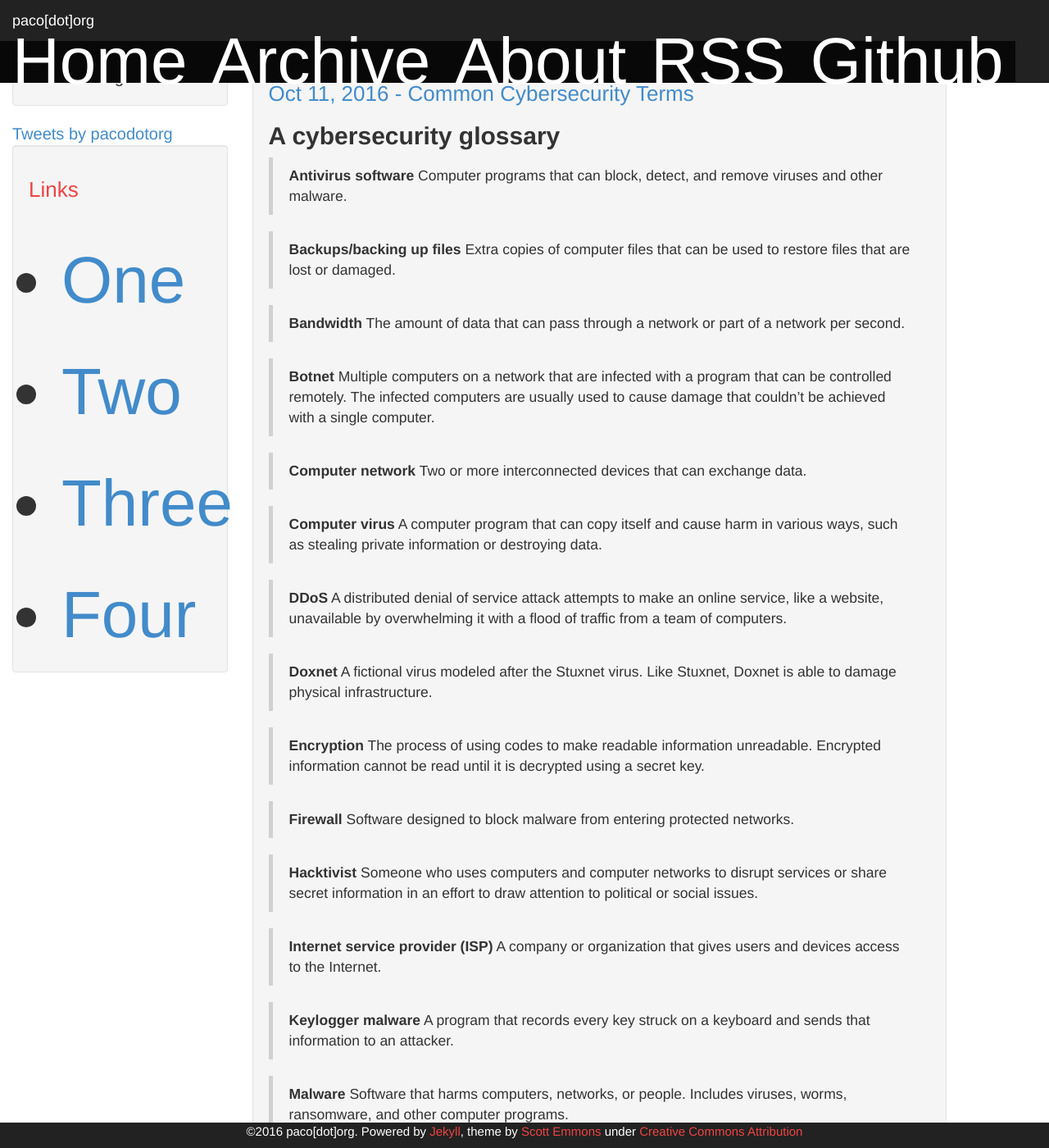
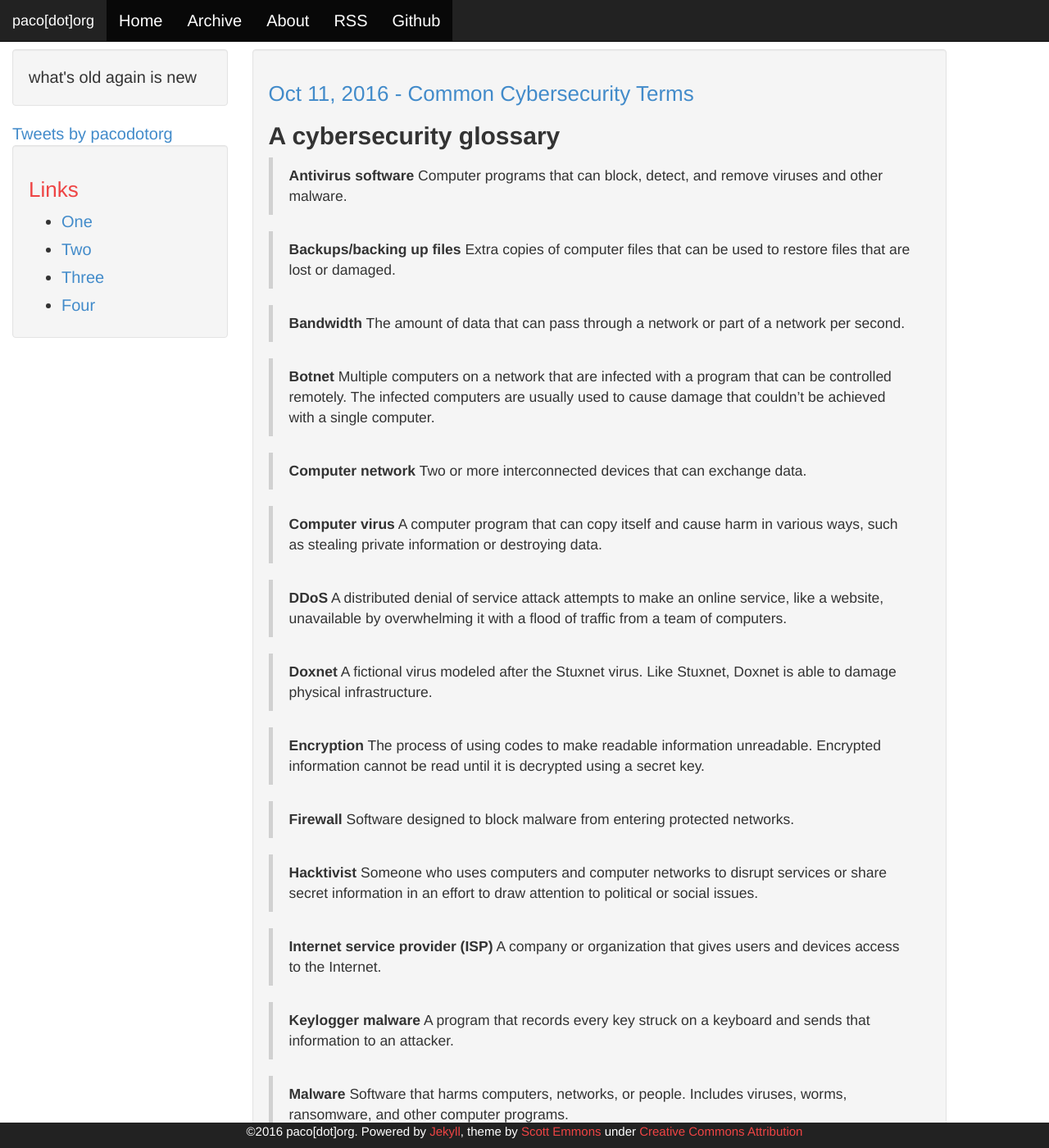
Before and after one commit to pacodotorg/pacodotorg.github.io, a Jekyll site: the page built from index.html, in a window 1280 px wide and 1400 px high. Shown: the whole window at 82% size. Built offline with Jekyll 4.4.1, drawn with Linux system fonts in a browser that asks for light colours; the list of posts is cut into pages by our own code; comment, search, counter and statistics services are not loaded.

Commit message:
CSS throwback

```diff
--- a/css/theme.css
+++ b/css/theme.css
@@ -2,18 +2,6 @@ body {
     padding-top: 60px;
     padding-bottom: 60px;
     font-size: 2em;
-}
-
-ul li {
-	font-size: 2em;
-}
-
-li {
-	font-size: 2em;
-}
-
-ul {
-	font-size: 2em;
 }
 
 h2 {
@@ -61,7 +49,7 @@ h2 {
 }
 
 .well ul {
-    font-size: 2m;
+    font-size: 1m;
 }
 
 .author {
```
